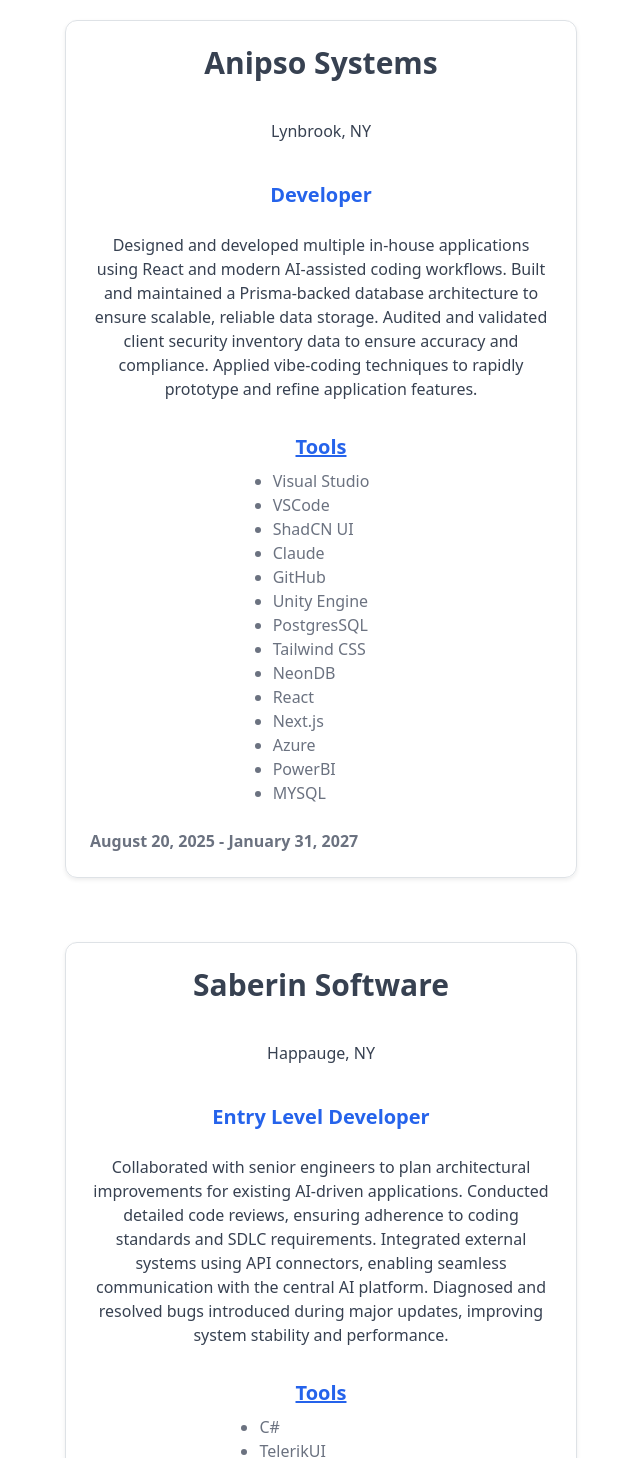
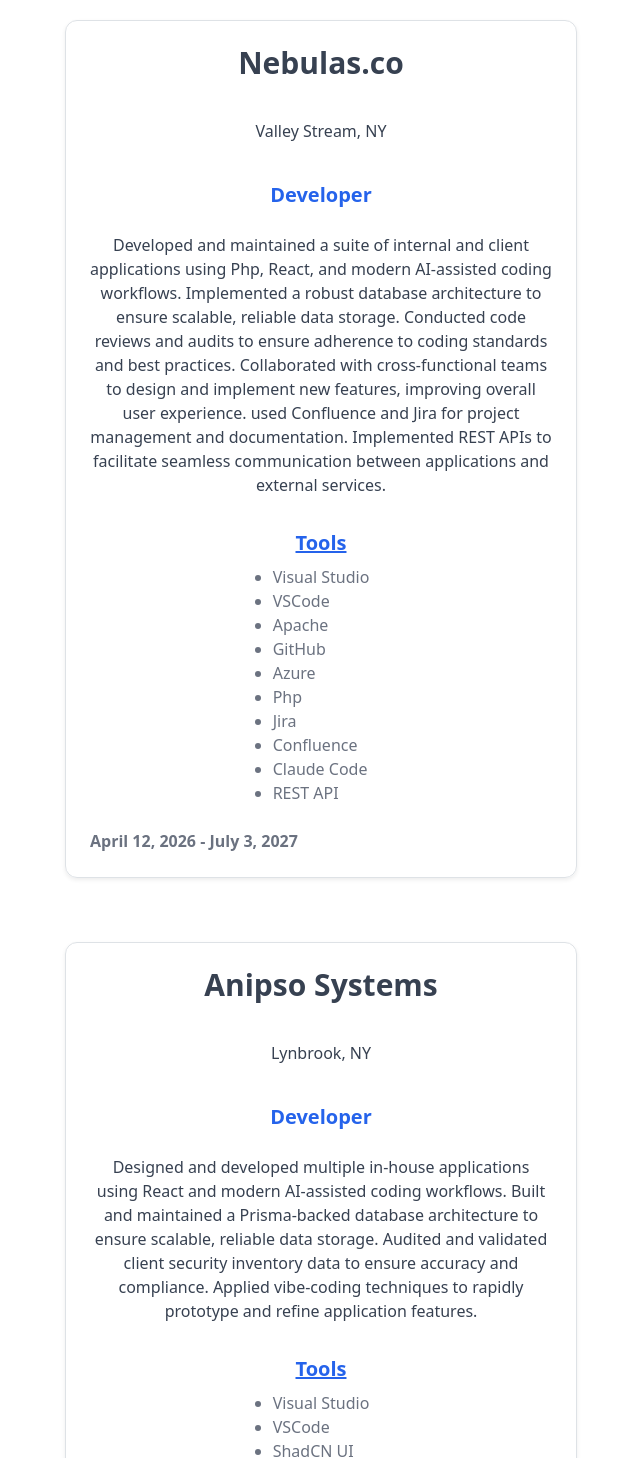
Before and after one commit to ChrisOspina/Professional-Website, a React (Create React App) app: page /experience in a window 1280 px wide. Shown: the part 172-1630 px from the top of the page, without its empty margins (319-959 px from the left). Built offline with nearby package versions, Linux system fonts and the light colour scheme.

Commit message:
updated work information

```diff
--- a/src/data/certifications.js
+++ b/src/data/certifications.js
@@ -10,5 +10,13 @@
         id:1,
         name: "Pace University Customer Service Training",
         image: images.customerservice,
+    },
+    {
+        id:2,
+        name: "ACA 915 Cloud Foundations"
+    },
+    {
+        id:3,
+        name: "ACA-920 Confluence Essentials"
     }
 ]
--- a/src/data/experience.js
+++ b/src/data/experience.js
@@ -1,6 +1,33 @@
 export const experience = [
   {
     id: 0,
+    companyName: "Nebulas.co",
+    roleName: "Developer",
+    description: (
+      <p>
+        Developed and maintained a suite of internal and client applications using Php, React, and modern AI-assisted coding workflows. Implemented a robust database architecture to ensure scalable, reliable data storage. Conducted code reviews and audits to ensure adherence to coding standards and best practices. Collaborated with cross-functional teams to design and implement new features, improving overall user experience.
+        used Confluence and Jira for project management and documentation. Implemented REST APIs to facilitate seamless communication between applications and external services.
+      </p>
+    ),
+    tools: [
+      "Visual Studio",
+      "VSCode",
+      "Apache",
+      "GitHub",
+      "Azure",
+      "Php",
+      "Jira",
+      "Confluence",
+      "Claude Code",
+      "REST API",
+    ],
+    startDate: new Date(2026, 3, 12),
+    endDate: new Date(2027, 6, 3),
+    location: "Valley Stream, NY",
+    url: "https://www.nebulas.co/",
+  },
+  {
+    id: 1,
     companyName: "Anipso Systems",
     roleName: "Developer",
     description: (
@@ -30,12 +57,12 @@
       "MYSQL",
     ],
     startDate: new Date(2025, 7, 20),
-    endDate: new Date(2026, 12, 31),
+    endDate: new Date(2026, 6, 3),
     location: "Lynbrook, NY",
     url: "https://anip.so/",
   },
   {
-    id: 1,
+    id: 2,
     companyName: "Saberin Software",
     roleName: "Entry Level Developer",
     description: (
@@ -65,7 +92,7 @@
     url: "https://www.saberin.com/",
   },
   {
-    id: 2,
+    id: 3,
     companyName: "Saberin Software",
     roleName: "Professional Development Intern",
     description: (
@@ -95,7 +122,7 @@
     url: "https://www.saberin.com/",
   },
   {
-    id: 3,
+    id: 4,
     companyName: "The Simons Foundation",
     roleName: "Linux Systems Administrator Intern",
     description: (
@@ -126,7 +153,7 @@
     url: "https://www.simonsfoundation.org/",
   },
   {
-    id: 4,
+    id: 6,
     companyName: "SAS Technologies",
     roleName: "Project Assistant",
     description: (
```
